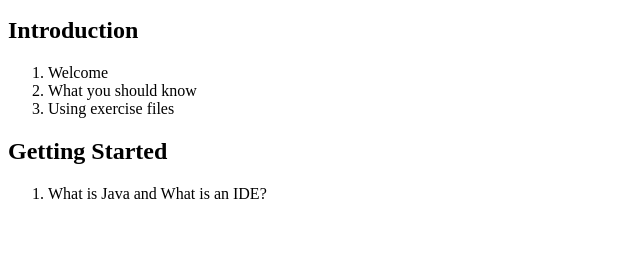
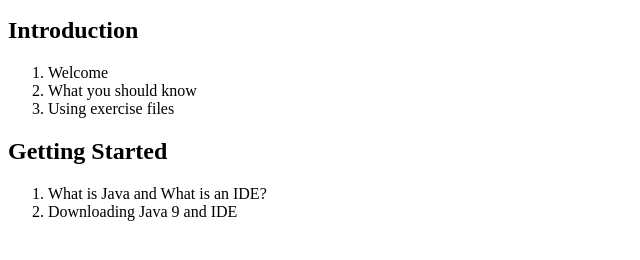
Before and after one commit to Tanushree227/Object_Oriented_Concepts, a plain HTML site: page Website/index.html in a window 1280 px wide. Shown: the part 96-356 px from the top of the page, without its empty margins (0-640 px from the left). Drawn offline with Linux system fonts and the light colour scheme.

Commit message:
Downloading Java 9 and IDE

```diff
--- a/Website/index.html
+++ b/Website/index.html
@@ -21,6 +21,7 @@
         <h2>Getting Started</h2>
         <ol>
             <li>What is Java and What is an IDE?</li>
+            <li>Downloading Java 9 and IDE</li>
         </ol>
     </div>
 </body>
```
